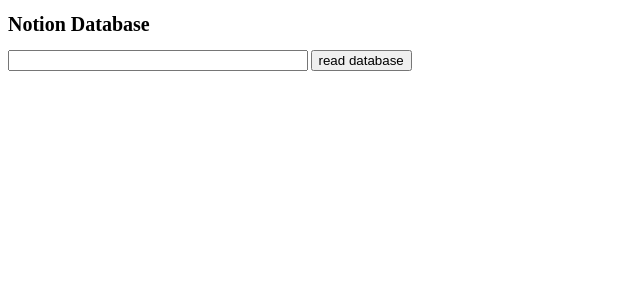
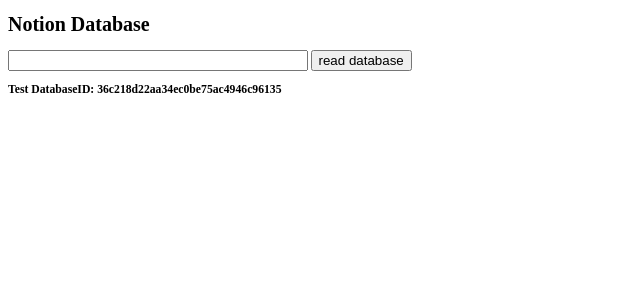
Before and after one commit to ask-t/APP_Notion-Datbase, a Flask app: page / in a window 1280 px wide. Shown: the top 300 px of the page, without its empty margins (0-640 px from the left). Run offline with Flask 3, Linux system fonts and the light colour scheme; parts of the project's set-up code (start-up, migrations or seed data) failed here and were passed over.

Commit message:
Update index.html

```diff
--- a/templates/index.html
+++ b/templates/index.html
@@ -15,6 +15,7 @@
       <input type="submit" name = "button" value="read database" >
     </form>
     <h2>{{message}}</h2>
+    <h3>Test DatabaseID: 36c218d22aa34ec0be75ac4946c96135 </h3>
 
 </body>
 </html>
```
